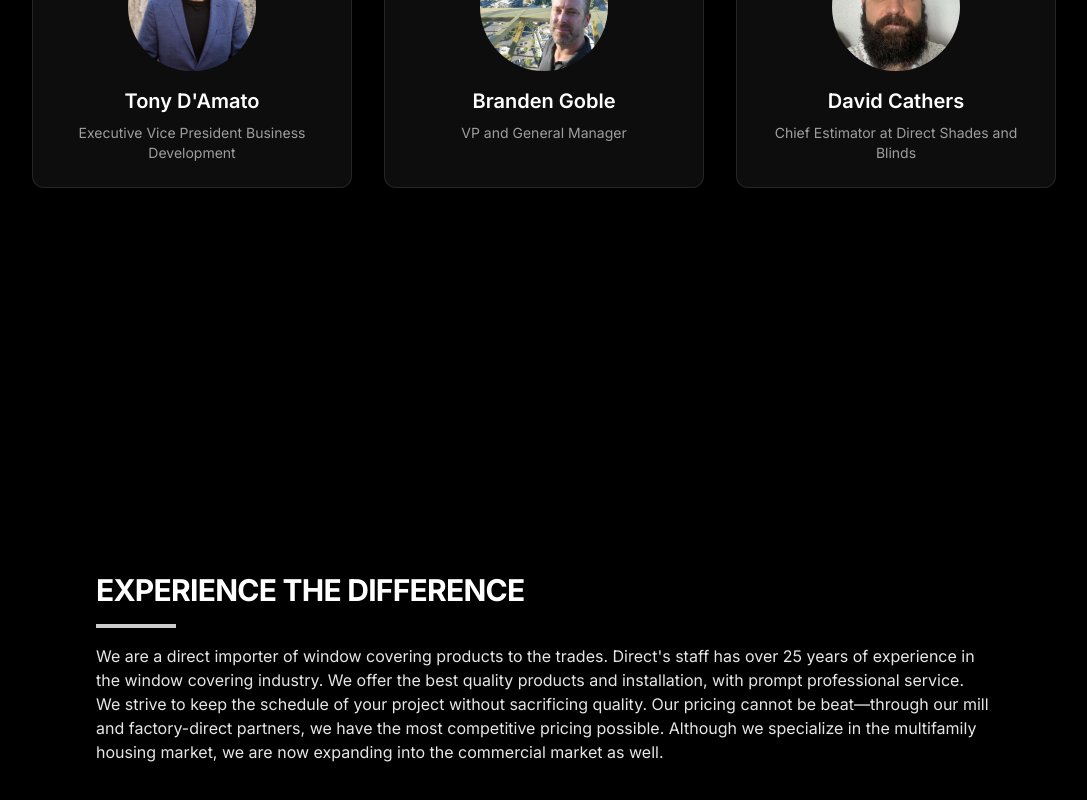
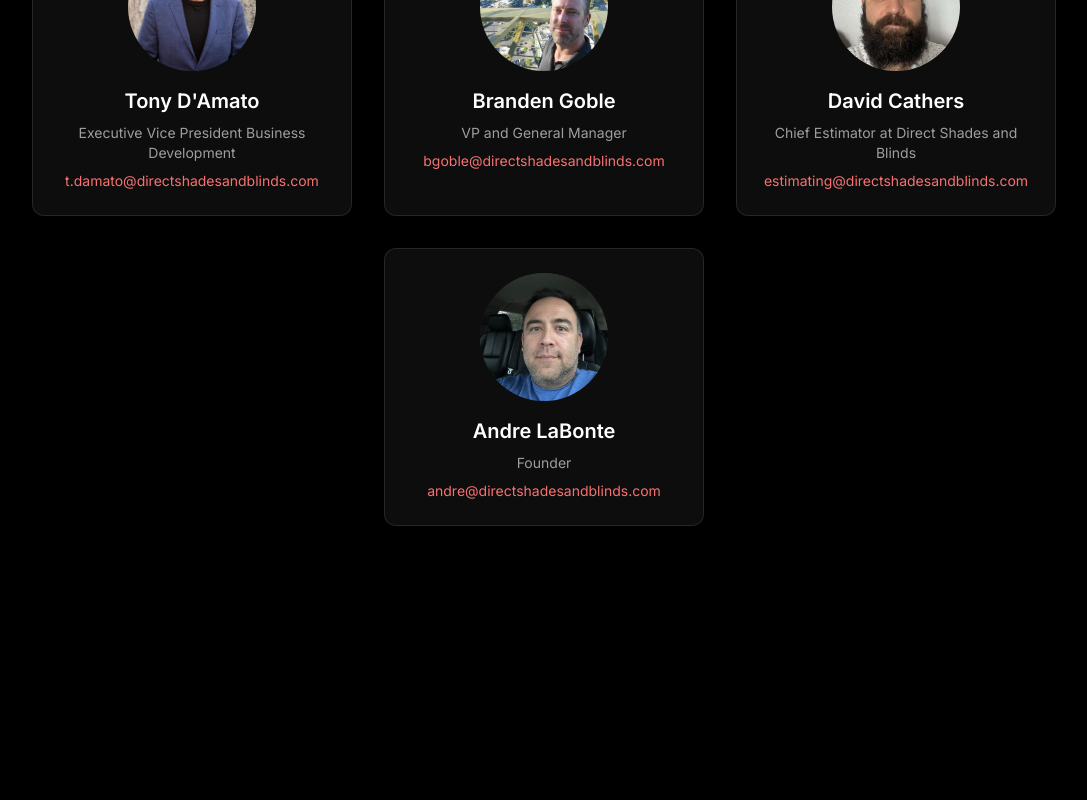
Before and after one commit to bariseryuz/directshadesandblinds, a Next.js app: page /about in a window 1280 px wide. Shown: the part 772-1572 px from the top of the page, without its empty margins (96-1183 px from the left). Built offline with nearby package versions, Linux system fonts and the light colour scheme; grey boxes are pictures that could not be loaded.

Commit message:
Add team member email addresses and Andre LaBonte as Founder

```diff
--- a/src/app/about/page.tsx
+++ b/src/app/about/page.tsx
@@ -137,6 +137,9 @@ export default function AboutPage() {
                   <p className="text-sm text-white/60 text-center">
                     Executive Vice President Business Development
                   </p>
+                  <a href="mailto:t.damato@directshadesandblinds.com" className="text-sm text-red-400 hover:text-red-300 text-center block mt-2">
+                    t.damato@directshadesandblinds.com
+                  </a>
                 </div>
               </div>
 
@@ -152,6 +155,9 @@ export default function AboutPage() {
                   <p className="text-sm text-white/60 text-center">
                     VP and General Manager
                   </p>
+                  <a href="mailto:bgoble@directshadesandblinds.com" className="text-sm text-red-400 hover:text-red-300 text-center block mt-2">
+                    bgoble@directshadesandblinds.com
+                  </a>
                 </div>
               </div>
 
@@ -167,6 +173,27 @@ export default function AboutPage() {
                   <p className="text-sm text-white/60 text-center">
                     Chief Estimator at Direct Shades and Blinds
                   </p>
+                  <a href="mailto:estimating@directshadesandblinds.com" className="text-sm text-red-400 hover:text-red-300 text-center block mt-2">
+                    estimating@directshadesandblinds.com
+                  </a>
+                </div>
+              </div>
+
+              {/* Team Member - Andre */}
+              <div className="group w-80">
+                <div className="relative overflow-hidden rounded-lg bg-white/5 backdrop-blur-sm border border-white/10 p-6 transition-all duration-300 hover:bg-white/10 hover:border-white/20 h-full">
+                  <div className="w-32 h-32 mx-auto mb-4 rounded-full bg-white/10 overflow-hidden">
+                    <img src="/andreLabonte.png" alt="Andre LaBonte" className="w-full h-full object-cover" />
+                  </div>
+                  <h3 className="text-xl font-semibold text-white text-center mb-2">
+                    Andre LaBonte
+                  </h3>
+                  <p className="text-sm text-white/60 text-center">
+                    Founder
+                  </p>
+                  <a href="mailto:andre@directshadesandblinds.com" className="text-sm text-red-400 hover:text-red-300 text-center block mt-2">
+                    andre@directshadesandblinds.com
+                  </a>
                 </div>
               </div>
             </div>
```
Also changed, not shown: public/andreLabonte.png (added).
